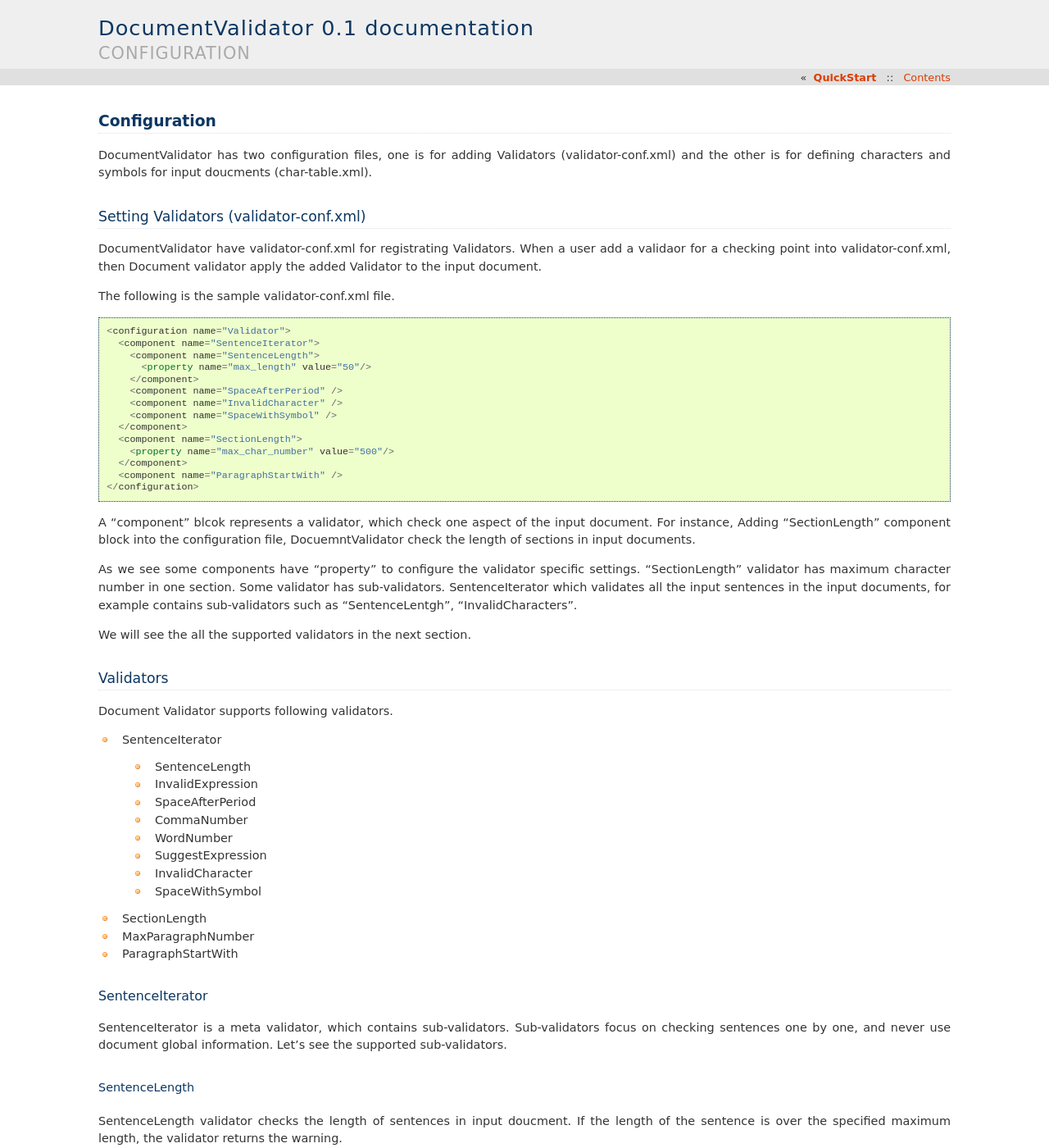
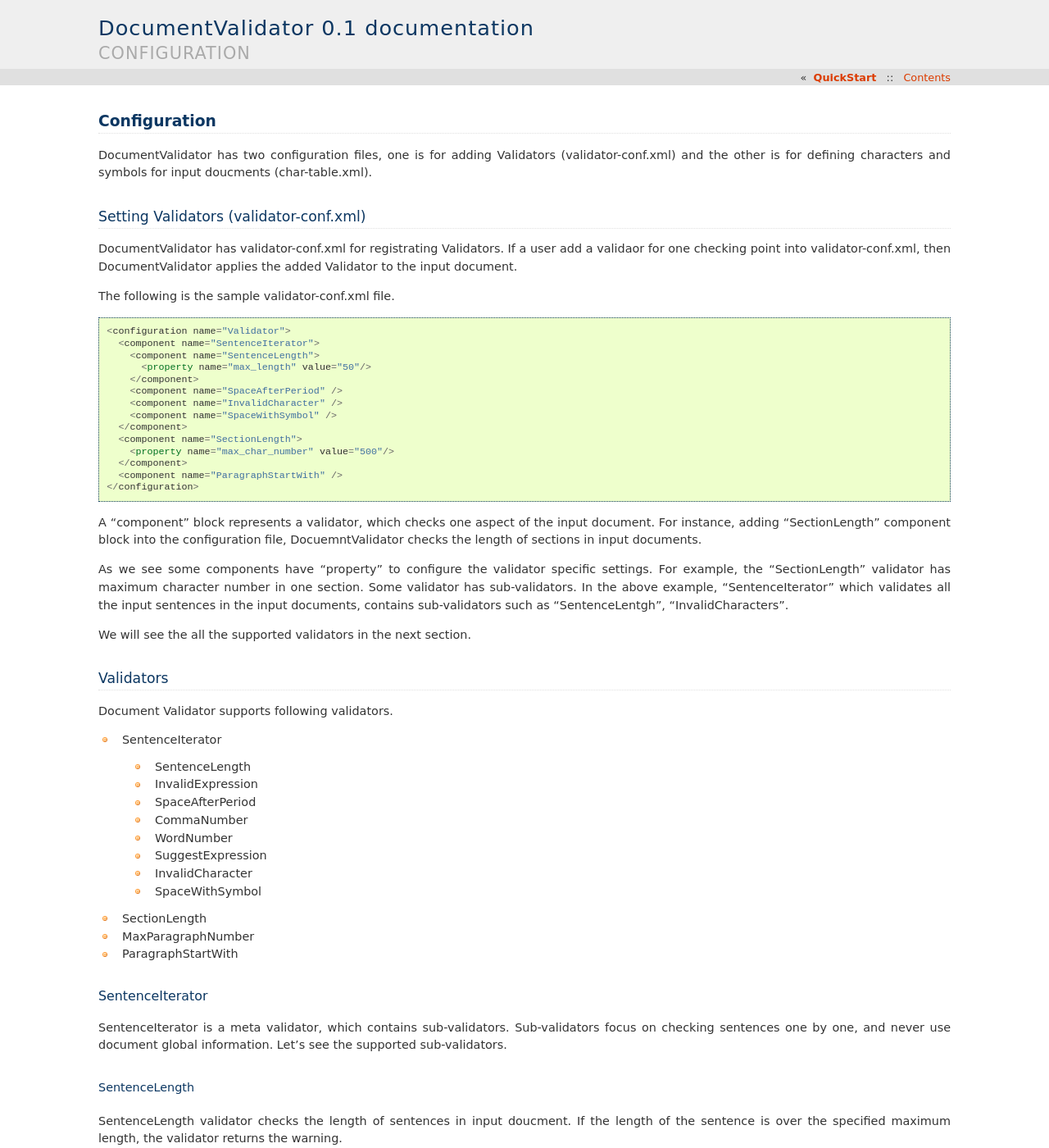
Before and after one commit to redpen-cc/redpen-doc, a Sphinx documentation site: the page built from source/configuration.rst, in a window 1280 px wide and 1400 px high. Shown: the whole window at 82% size. Built offline with Sphinx 7.4.7, drawn with Linux system fonts in a browser that asks for light colours; some of the changed text lies outside the part shown.

Commit message:
Fixes tiny mistakes

```diff
--- a/source/conf.py
+++ b/source/conf.py
@@ -141,7 +141,7 @@ html_static_path = ['_static']
 #html_domain_indices = True
 
 # If false, no index is generated.
-#html_use_index = True
+# html_use_index = True
 
 # If true, the index is split into individual pages for each letter.
 #html_split_index = False
@@ -150,7 +150,7 @@ html_static_path = ['_static']
 #html_show_sourcelink = True
 
 # If true, "Created using Sphinx" is shown in the HTML footer. Default is True.
-#html_show_sphinx = True
+# html_show_sphinx = True
 
 # If true, "(C) Copyright ..." is shown in the HTML footer. Default is True.
 #html_show_copyright = True
--- a/source/configuration.rst
+++ b/source/configuration.rst
@@ -6,7 +6,7 @@ DocumentValidator has two configuration files, one is for adding Validators (val
 Setting Validators (validator-conf.xml)
 -----------------------------------------
 
-DocumentValidator have validator-conf.xml for registrating Validators. When a user add a validaor for a checking point into validator-conf.xml, then Document validator apply the added Validator to the input document.
+DocumentValidator has validator-conf.xml for registrating Validators. If a user add a validaor for one checking point into validator-conf.xml, then DocumentValidator applies the added Validator to the input document.
 
 The following is the sample validator-conf.xml file.
 
@@ -27,9 +27,9 @@ The following is the sample validator-conf.xml file.
     <component name="ParagraphStartWith" />
   </configuration>
 
-A "component" blcok represents a validator, which check one aspect of the input document. For instance, Adding "SectionLength" component block into the configuration file, DocuemntValidator check the length of sections in input documents.
+A "component" block represents a validator, which checks one aspect of the input document. For instance, adding "SectionLength" component block into the configuration file, DocuemntValidator checks the length of sections in input documents.
 
-As we see some components have "property" to configure the validator specific settings. "SectionLength" validator has maximum character number in one section. Some validator has sub-validators. SentenceIterator which validates all the input sentences in the input documents, for example contains sub-validators such as "SentenceLentgh", "InvalidCharacters".
+As we see some components have "property" to configure the validator specific settings. For example, the "SectionLength" validator has maximum character number in one section. Some validator has sub-validators. In the above example, "SentenceIterator" which validates all the input sentences in the input documents, contains sub-validators such as "SentenceLentgh", "InvalidCharacters".
 
 We will see the all the supported validators in the next section.
 
--- a/source/index.rst
+++ b/source/index.rst
@@ -22,6 +22,7 @@ Contents:
    quickstart
    configuration
 
+
 Search
 =======
 
--- a/source/quickstart.rst
+++ b/source/quickstart.rst
@@ -1,5 +1,7 @@
 QuickStart
 ==========
+
+DocumentValidator needs the following software.
 
 Requirements
 -------------
```
Also changed, not shown: other parts of source/configuration.rst (+3 -3 lines).
